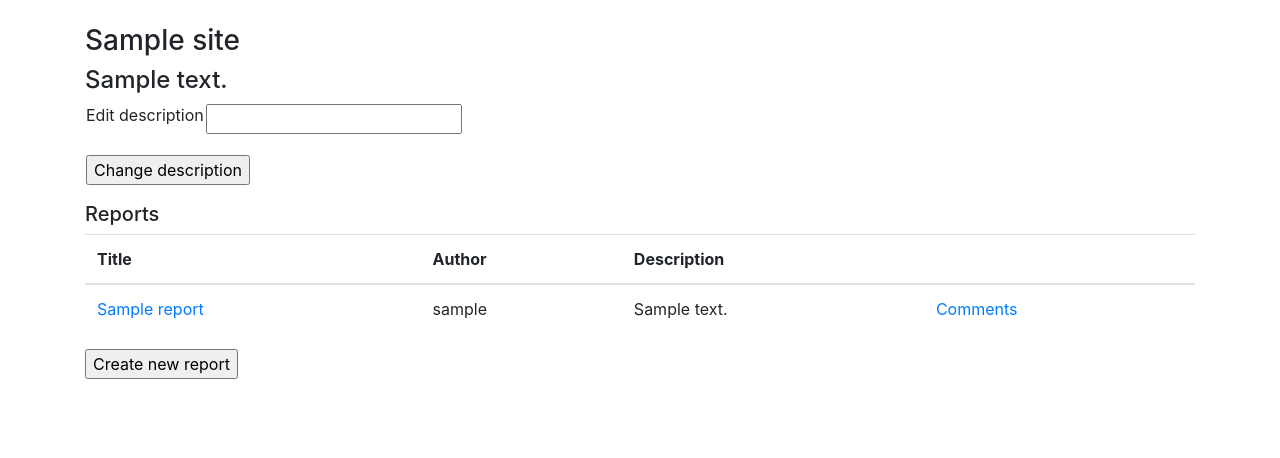
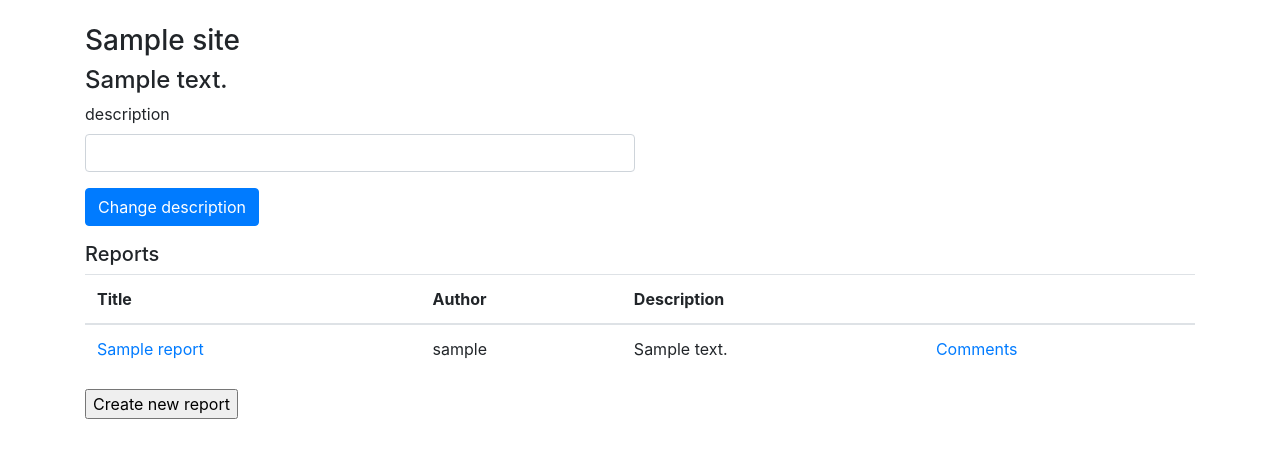
Before and after one commit to olgaviho/naytteidenKerays, a Flask app: page /naturesites/edit/1 in a window 1280 px wide. Shown: the part 56-514 px from the top of the page. Run offline with Flask 2, Linux system fonts and the light colour scheme; a user stored in the database is signed in; tables that the repository leaves empty hold one stand-in row (values such as "Sample post"); some libraries are stand-ins or nearby versions.

Commit message:
Update edit.html

```diff
--- a/application/templates/naturesites/edit.html
+++ b/application/templates/naturesites/edit.html
@@ -1,35 +1,26 @@
 {% extends "layout.html" %}
 
 {% block body %}
-<form method="POST" action="{{ url_for('naturesite_change_description', naturesite_id=naturesite.id) }}">
 
-   <p class="h3">{{naturesite.name}}</p>
-   <p class="h4">{{naturesite.description}}</p>
-    <table>
-        <tr>
-            <td>
-                {{ form.description.label }}
-            </td>
-            <td>
-                {{ form.description }}
-            </td>
-        </tr>
-        <tr>
-            <td>
-                <ul>
-                    {% for error in form.description.errors %}
-                    <li>{{ error }}</li>
-                    {% endfor %}
-                </ul>
-            </td>
-        </tr>
-        <tr>
-            <td colspan="3">
-                <input type="submit" value="Change description" />
-            </td>
-        </tr>
-    </table>
+
+<p class="h3">{{naturesite.name}}</p>
+<p class="h4">{{naturesite.description}}</p>
+
+ <form method="POST" action="{{ url_for('naturesite_change_description', naturesite_id=naturesite.id) }}" novalidate>
+  <div class="form-row">
+  <div class="col-md-6 mb-3">
+    <label for="username">description</label>
+      <input class="form-control" id="description" name="description" required type="text" value="">
+  </div>
+   </div>
+  <input class="btn btn-primary" id="submit" name="submit" type="submit" value="Change description">
 </form>
+
+
+ {% for error in form.description.errors %}
+ <li>{{ error }}</li>
+  {% endfor %}
+
 <p></p>
  <p class="h5">Reports</p>
 
```
